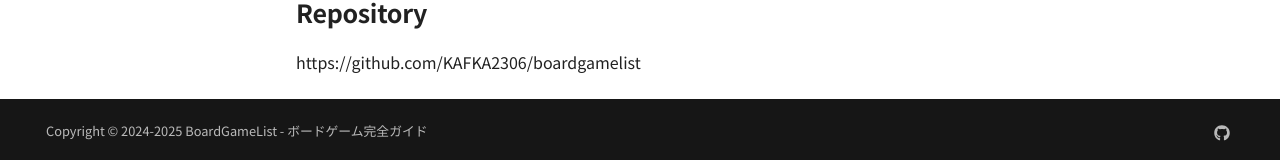
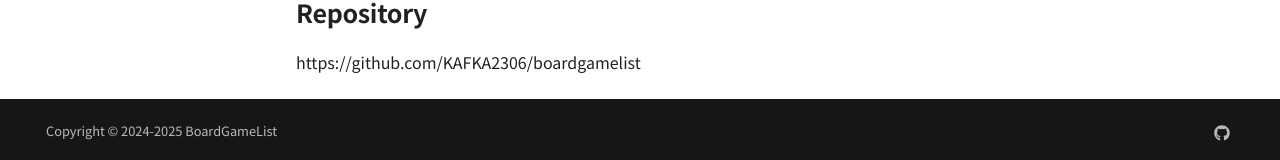
Before and after one commit to KAFKA2306/boardgamelist, an MkDocs documentation site: the page built from docs/index.md, in a window 1280 px wide and 900 px high, scrolled down 982 px. Shown: the part 737-897 px from the top of the window. Built offline with MkDocs 1.6.1 and Material for MkDocs 9.7.7, drawn with Linux system fonts in a browser that asks for light colours; comment, search, counter and statistics services are not loaded; the version menu is left out.

Commit message:
公開サイトの名称と説明を現在の実装へ合わせる (#30)
検索結果・ブラウザタイトル・meta descriptionから古い完全性の自己宣言を削除し、出典付きルールガイドとブラウザ試遊という現在の実装へ合わせる。

```diff
--- a/mkdocs.yml
+++ b/mkdocs.yml
@@ -1,5 +1,5 @@
-site_name: BoardGameList - ボードゲーム完全ガイド
-site_description: ボードゲームルールブック・攻略法の完全ドキュメントシステム
+site_name: BoardGameList — 出典付きボードゲームルールガイド
+site_description: 版・拡張・言語の違いを分け、出典を確認しながらルールを調べられる非公式ガイドとブラウザ試遊
 site_author: BoardGameList Contributors
 site_url: https://kafka2306.github.io/boardgamelist
 
@@ -138,7 +138,7 @@
     provider: mike
     default: latest
 
-copyright: Copyright &copy; 2024-2025 BoardGameList - ボードゲーム完全ガイド
+copyright: Copyright &copy; 2024-2025 BoardGameList
 
 repo_url: https://github.com/KAFKA2306/boardgamelist
 repo_name: boardgamelist
```
